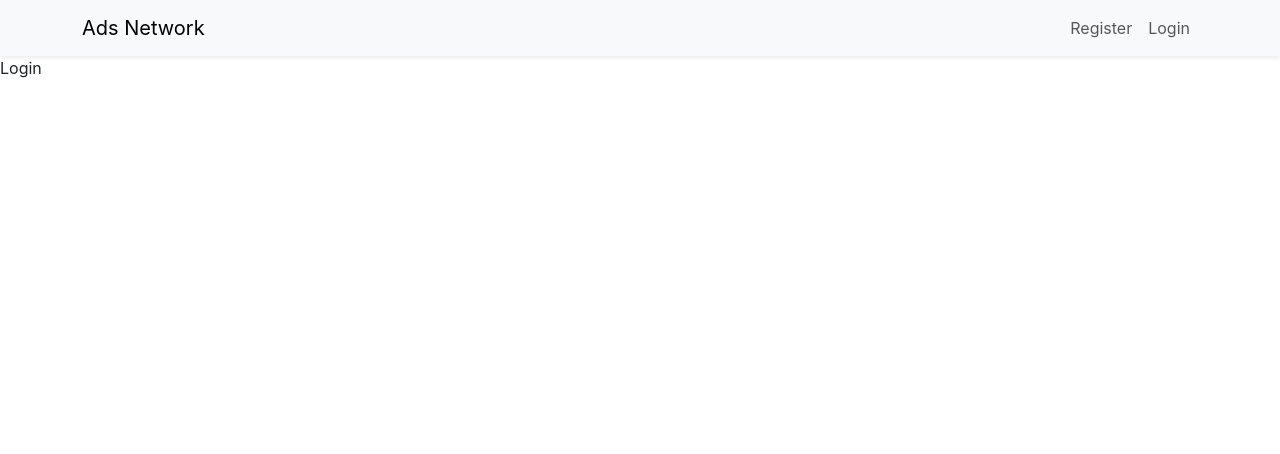
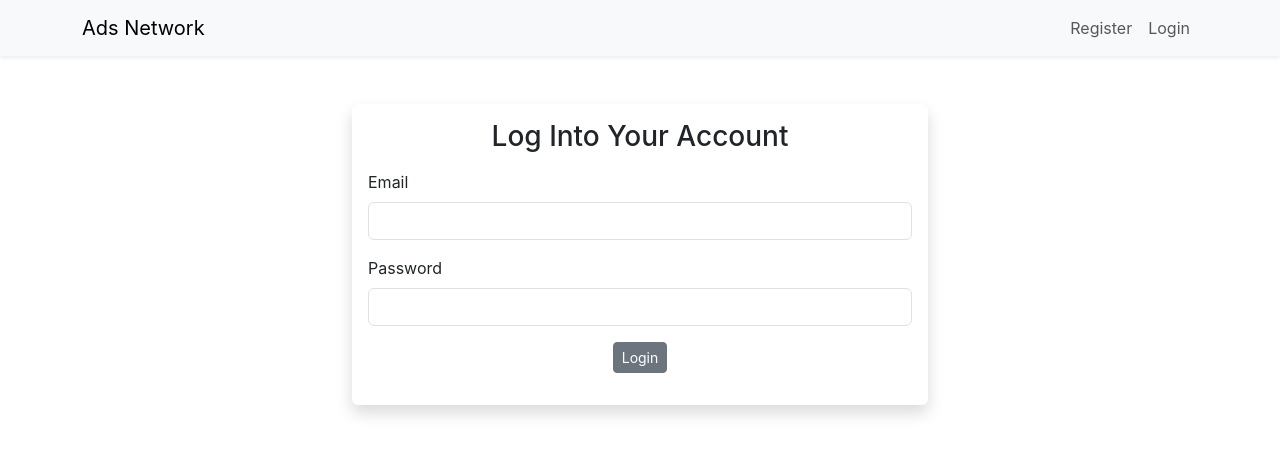
Before and after one commit to kriztiank-UCN/ads-network, a React (Create React App) app: page /auth/login in a window 1280 px wide. Shown: the top 454 px of the page. Built offline with nearby package versions, Linux system fonts and the light colour scheme; no server answers; the HTML template or start-up script is replaced by a standard one.

Commit message:
Login user

```diff
--- a/src/pages/auth/Login.js
+++ b/src/pages/auth/Login.js
@@ -1,8 +1,89 @@
-import React from 'react'
+import React, { useState } from 'react'
+import { auth, db } from '../../firebaseConfig'
+import { signInWithEmailAndPassword } from 'firebase/auth'
+import { doc, updateDoc } from 'firebase/firestore'
+import { useNavigate } from 'react-router-dom'
 
 const Login = () => {
+  // create state variables and set default values
+  const [values, setValues] = useState({
+    email: '',
+    password: '',
+    error: '',
+    loading: false,
+  })
+  // useNavigate to redirect to home page
+  const navigate = useNavigate()
+  // destructure default values from the useState getter
+  const { email, password, error, loading } = values
+  // { ...values, [e.target.name]: e.target.value } : This is an object that is passed to setValues. The ...values part is using the spread operator to create a new object with the same properties as the current values state.
+  const handleChange = e => setValues({ ...values, [e.target.name]: e.target.value })
+
+  const handleSubmit = async e => {
+    e.preventDefault()
+    // validate fields
+    if (!email || !password) {
+      setValues({ ...values, error: 'All fields are required' })
+      return
+    }
+    // clear error message and set loading to true
+    setValues({ ...values, error: '', loading: true })
+
+    try {
+      // register user
+      const result = await signInWithEmailAndPassword(auth, email, password)
+      // update user document in firestore
+      await updateDoc(doc(db, 'users', result.user.uid), {
+        isOnline: true,
+      })
+      // clear state, setValues back to default
+      setValues({
+        email: '',
+        password: '',
+        error: '',
+        loading: false,
+      })
+      // redirect to home page
+      navigate('/')
+      // error handling ...values will return an object with the current values state, the error property is set to the error message.
+    } catch (error) {
+      setValues({ ...values, error: error.message, loading: false })
+    }
+  }
   return (
-    <div>Login</div>
+    <form className='shadow rounded p-3 mt-5 form' onSubmit={handleSubmit}>
+      <h3 className='text-center mb-3'>Log Into Your Account</h3>
+      <div className='mb-3'>
+        <label htmlFor='email' className='form-label'>
+          Email
+        </label>
+        <input
+          type='email'
+          className='form-control'
+          name='email'
+          value={email}
+          onChange={handleChange}
+        />
+      </div>
+      <div className='mb-3'>
+        <label htmlFor='password' className='form-label'>
+          Password
+        </label>
+        <input
+          type='password'
+          className='form-control'
+          name='password'
+          value={password}
+          onChange={handleChange}
+        />
+      </div>
+      {error ? <p className='text-center text-danger'>{error}</p> : null}
+      <div className='text-center mb-3'>
+        <button className='btn btn-secondary btn-sm' disabled={loading}>
+          Login
+        </button>
+      </div>
+    </form>
   )
 }
 
```
